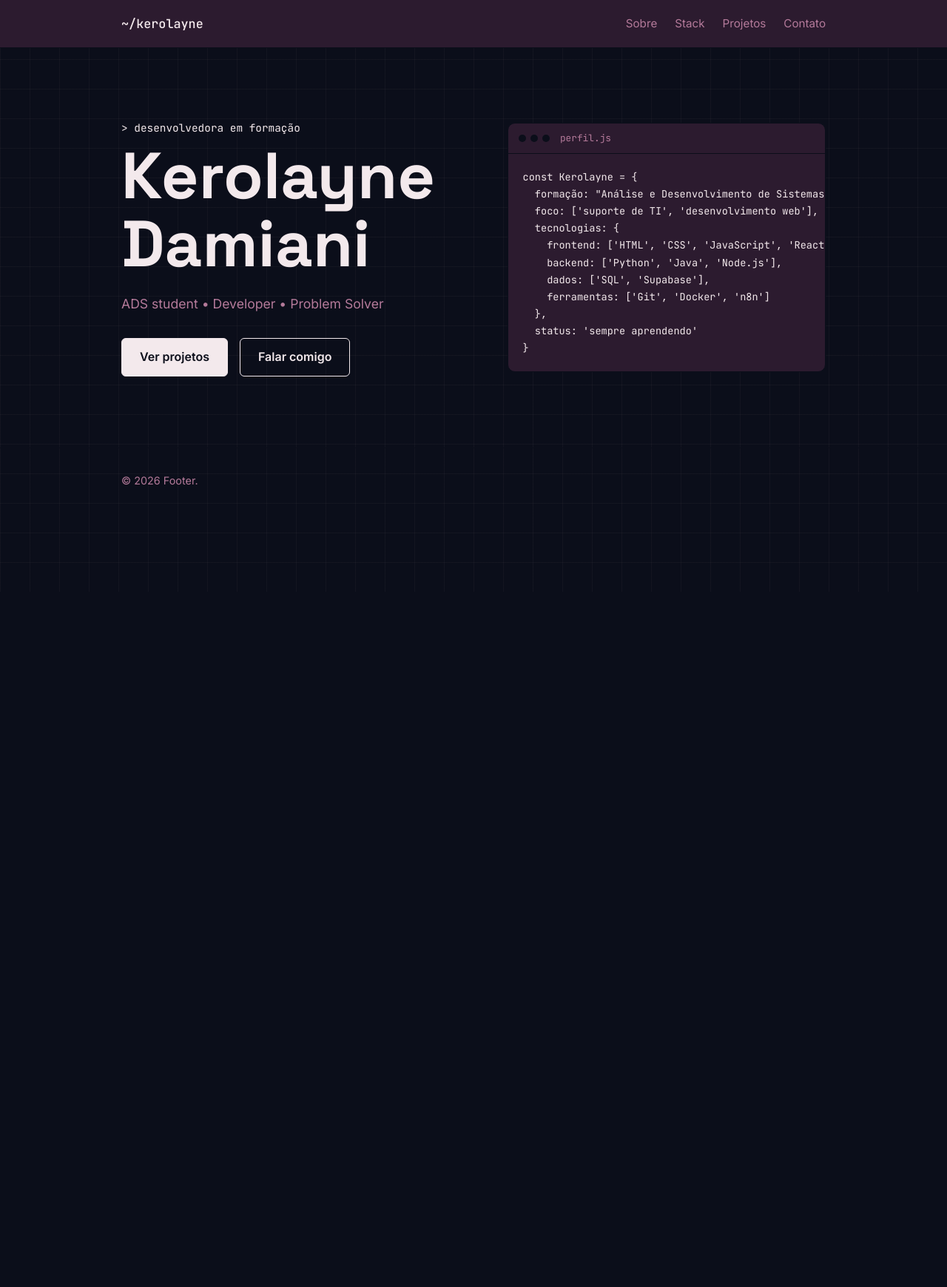
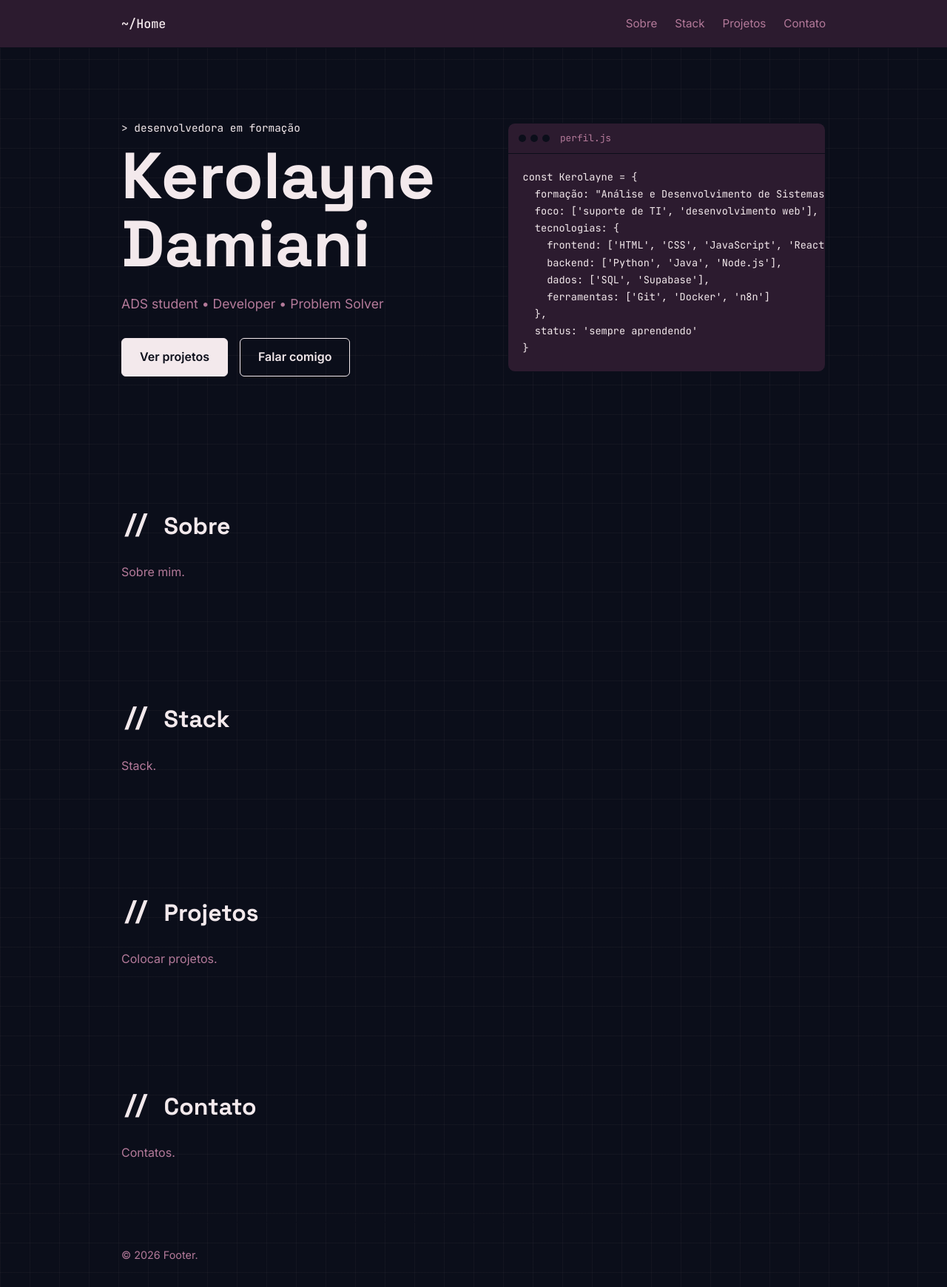
Before and after one commit to karoldamiani/portfolio, a React (Vite) app: page / in a window 1280 px wide. Shown: the whole page at 74% size. Before the commit the page ends 800 px from the top, so only its background shows below. Built offline with nearby package versions, Linux system fonts and the light colour scheme.

Commit message:
adicionando funcionalidade aos botoes e navegação.

```diff
--- a/src/App.jsx
+++ b/src/App.jsx
@@ -1,6 +1,7 @@
 import Header from './components/Header'
 import Hero from './components/Hero'
 import Footer from './components/Footer'
+import Section from './components/Section'
 
 
 function App() {
@@ -9,7 +10,22 @@ function App() {
       <Header />
       <main>
         <Hero />
-        {/* As próximas seções entram aqui */}
+          <Section id="sobre" title="Sobre">
+            <p className="section__text">Sobre mim.</p>
+          </Section>
+
+          <Section id="stack" title="Stack">
+             <p className="section__text">Stack.</p>
+          </Section>
+
+          <Section id="projetos" title="Projetos">
+            <p className="section__text">Colocar projetos.</p>
+          </Section>
+
+          <Section id="contato" title="Contato">
+             <p className="section__text">Contatos.</p>
+          </Section>
+
       </main>
       <Footer />
     </>
--- a/src/components/Header.jsx
+++ b/src/components/Header.jsx
@@ -4,10 +4,10 @@ function Header() {
     return(
         <header className='header'>
             <div className="container header__inner">
-        <a href="#inicio" className="header__logo">~/kerolayne</a>
+        <a href="#inicio" className="header__logo">~/Home</a>
         <nav className="header__nav">
           <a href="#sobre">Sobre</a>
-          <a href="#tecnologias">Stack</a>
+          <a href="#stack">Stack</a>
           <a href="#projetos">Projetos</a>
           <a href="#contato">Contato</a>
         </nav>
```
